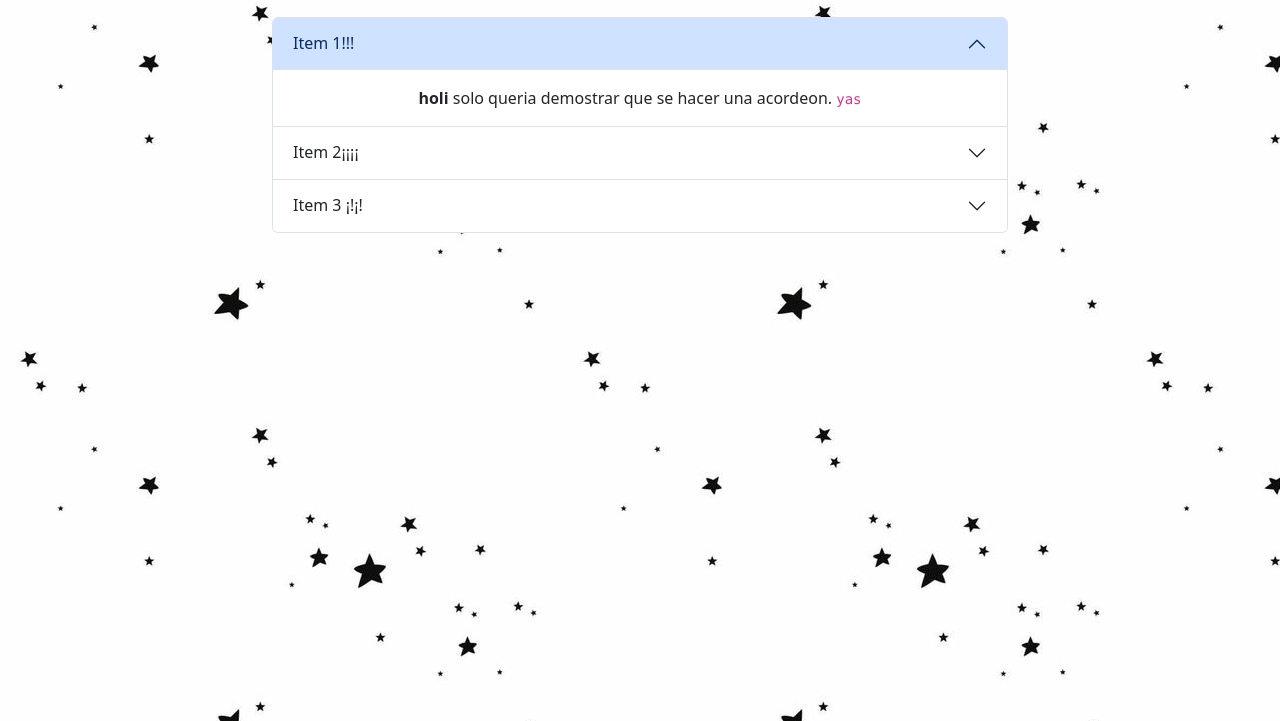
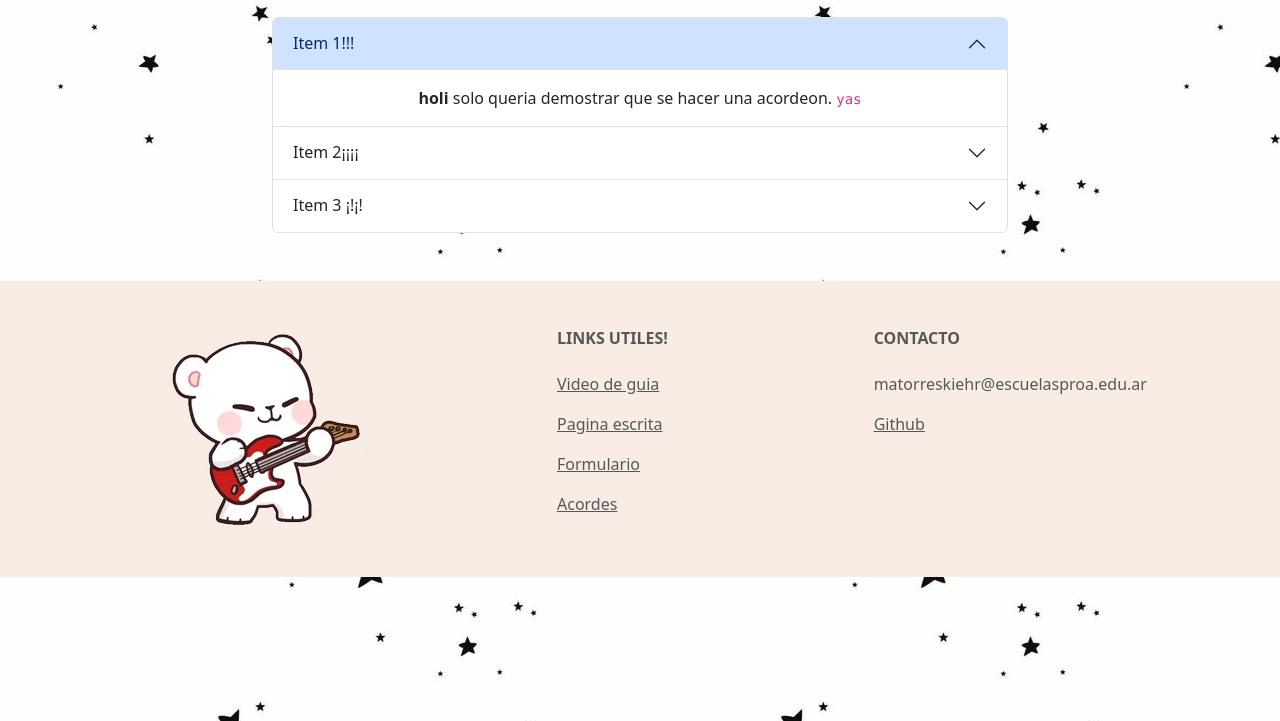
Before and after one commit to mirutk/mirutk.github.io, a website: page acordeon.html in a window 1280 px wide. Shown: the part 79-800 px from the top of the page. Drawn offline with nearby package versions, Linux system fonts and the light colour scheme.

Commit message:
acordeon cositas

```diff
--- a/acordeon.html
+++ b/acordeon.html
@@ -4,6 +4,7 @@
     <meta charset="UTF-8">
     <meta name="viewport" content="width=device-width, initial-scale=1.0">
     <link rel="stylesheet" href="estilos.css">
+    <link rel="shortcut icon" href="index-elementos/random/moon.png">
     <link href="https://cdn.jsdelivr.net/npm/bootstrap@5.3.2/dist/css/bootstrap.min.css" rel="stylesheet" integrity="sha384-T3c6CoIi6uLrA9TneNEoa7RxnatzjcDSCmG1MXxSR1GAsXEV/Dwwykc2MPK8M2HN" crossorigin="anonymous">
     <title>Pagina secreta :0</title>
 </head>
@@ -83,6 +84,54 @@
         <div class="col-2"></div>
     </div>
     </div>
+
+<!-- Footer -->
+<footer class="text-center text-lg-start text-muted" style="background-color:rgba(248, 236, 229);">
+
+  <section class="">
+    <div class="container text-center text-md-start mt-5">
+      <div class="row mt-3">
+        <div class="col-md-3 col-lg-4 col-xl-3 mx-auto mb-4 mt-5">
+          <h6 class="text-uppercase fw-bold mb-4">
+            <i class="fas fa-gem me-3"></i> <img src="index-elementos/random/bebee.webp" alt="">
+          </h6>
+        </div>
+
+        <!--Links  -->
+        <div class="col-md-3 col-lg-2 col-xl-2 mx-auto mb-4 mt-5">
+          <h6 class="text-uppercase fw-bold mb-4">
+            Links utiles!
+          </h6>
+          <p>
+            <a href="https://www.youtube.com/watch?v=VGmxaxOyHbo" class="text-reset">Video de guia</a>
+          </p>
+          <p>
+            <a href="https://www.cifraclub.com/the-last-of-us/take-on-me/" class="text-reset">Pagina escrita</a>
+          </p>
+          <p>
+            <a href="formulario.html" class="text-reset">Formulario</a>
+          </p>
+          <p>
+            <a href="acordeon.html" class="text-reset">Acordes</a>
+          </p>
+        </div>
+
+        <!--Contacto -->
+        <div class="col-md-4 col-lg-3 col-xl-3 mx-auto mb-md-0 mb-4 mt-5">
+          <h6 class="text-uppercase fw-bold mb-4">Contacto</h6>
+          <p>
+            matorreskiehr@escuelasproa.edu.ar
+          </p>
+          <p>
+              <a href="https://github.com/mirutk" class="text-reset">Github</a>
+          </p>
+
+        </div>
+      </div>
+    </div>
+  </section>
+</footer>
+
     <script src="https://cdn.jsdelivr.net/npm/@popperjs/core@2.11.8/dist/umd/popper.min.js" integrity="sha384-I7E8VVD/ismYTF4hNIPjVp/Zjvgyol6VFvRkX/vR+Vc4jQkC+hVqc2pM8ODewa9r" crossorigin="anonymous"></script>
     <script src="https://cdn.jsdelivr.net/npm/bootstrap@5.3.2/dist/js/bootstrap.min.js" integrity="sha384-BBtl+eGJRgqQAUMxJ7pMwbEyER4l1g+O15P+16Ep7Q9Q+zqX6gSbd85u4mG4QzX+" crossorigin="anonymous"></script>
 </body>
```
